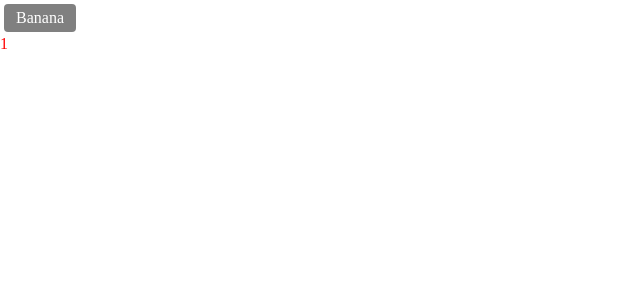
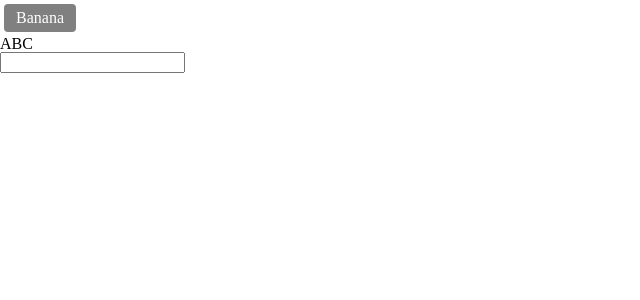
Before and after one commit to SungbinYang/Vue.js, a Vue app in the folder vue3-component/: page / in a window 1280 px wide. Shown: the top 300 px of the page, without its empty margins (0-640 px from the left). Built offline with nearby package versions, Linux system fonts and the light colour scheme; the HTML template or start-up script is replaced by a standard one.

Commit message:
컴포넌트 - Emit
컴포넌트 - Emit

```diff
--- a/vue3-component/src/App.vue
+++ b/vue3-component/src/App.vue
@@ -1,8 +1,7 @@
 <template>
   <MyBtn
-    class="sungbin"
-    style="color: red;"
-    title="Hello World!">
+    @sungbin="log"
+    @change-msg="logMsg">
     Banana
   </MyBtn>
 </template>
@@ -13,6 +12,15 @@
 export default {
   components: {
     MyBtn
+  },
+  methods: {
+    log(event) {
+      console.log('Click!!');
+      console.log(event);
+    },
+    logMsg(msg) {
+      console.log(msg);
+    }
   }
 }
 </script>
--- a/vue3-component/src/components/MyBtn.vue
+++ b/vue3-component/src/components/MyBtn.vue
@@ -2,16 +2,29 @@
   <div class="btn">
     <slot></slot>
   </div>
-  <h1 v-bind="$attrs">
-    1
+  <h1 @dblclick="$emit('sungbin', $event)">
+    ABC
   </h1>
+  <input
+    type="text"
+    v-model="msg" />
 </template>
 
 <script>
 export default {
-  inheritAttrs: false,
-  created() {
-    console.log(this.$attrs);
+  emits: [
+    'sungbin',
+    'changeMsg'
+  ],
+  data() {
+    return {
+      msg: ''
+    }
+  },
+  watch: {
+    msg() {
+      this.$emit('changeMsg', this.msg);
+    }
   }
 }
 </script>
```
